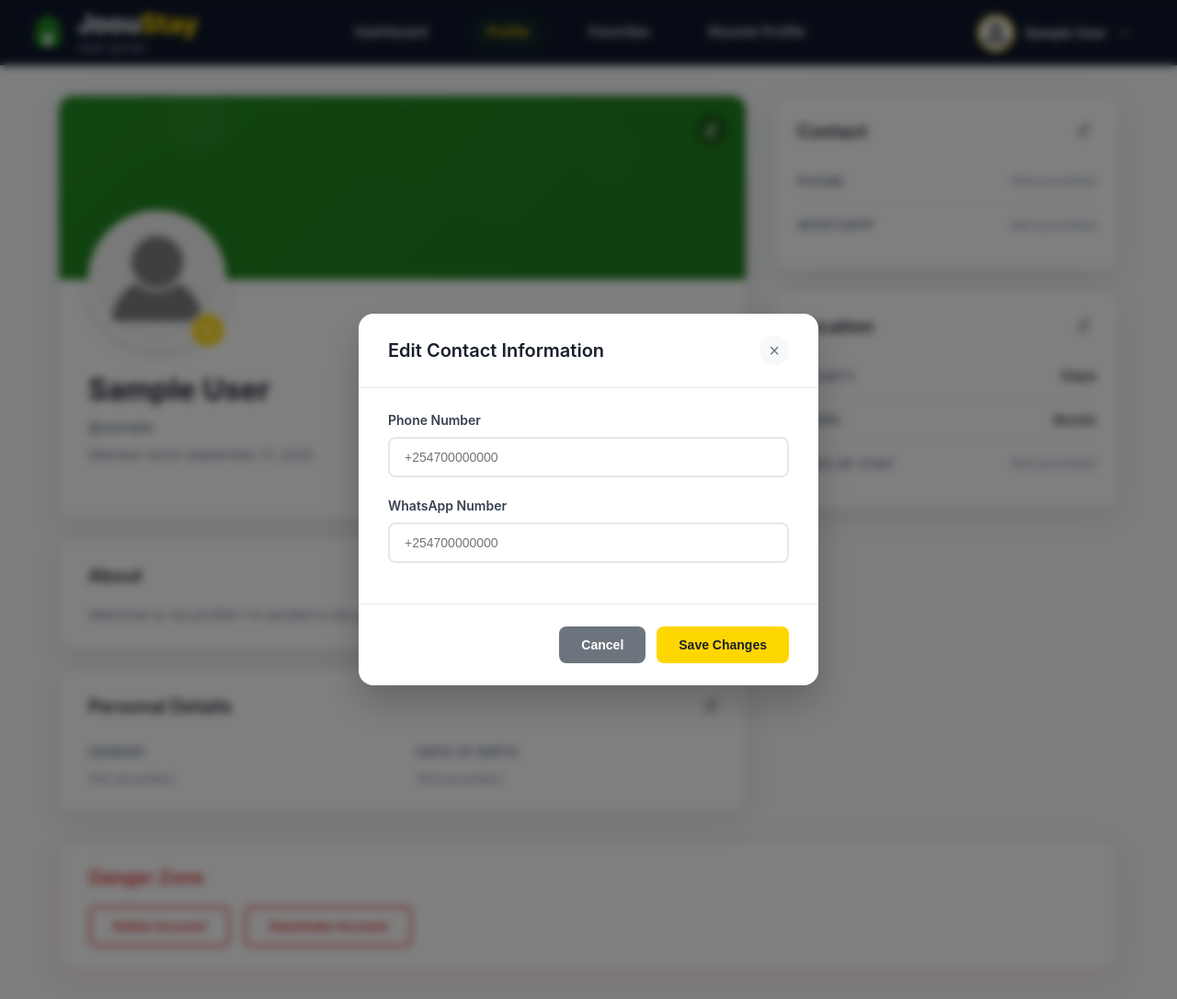
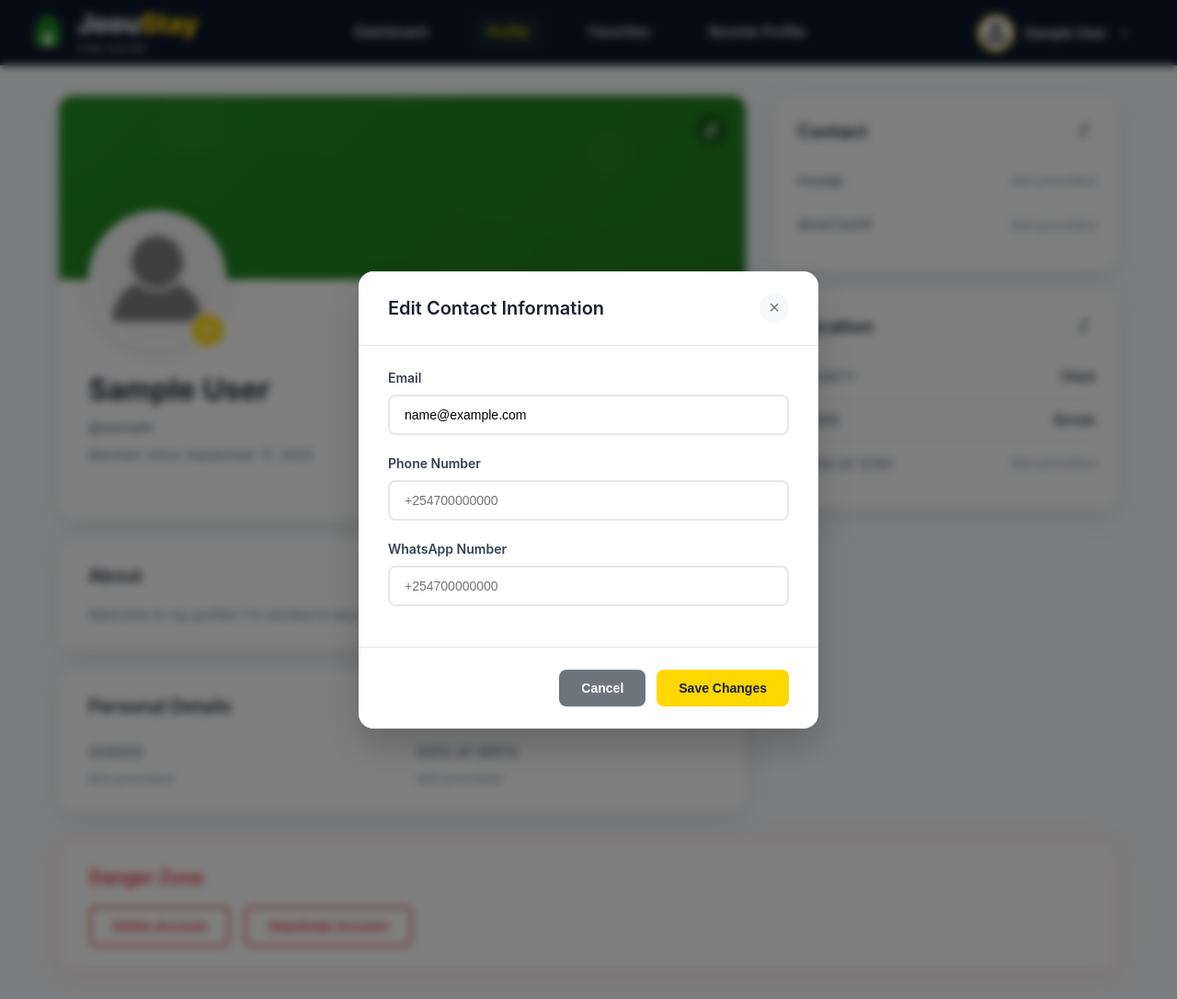
Before and after one commit to KenyanAudo03/house_hunting, a Django app: page /users/profile in a window 1280 px wide, after a click that opens the changed part. Shown: the whole page at 92% size. Run offline with Django 4.2, Linux system fonts and the light colour scheme; the visitor is signed in with stand-in values (Sample User, id 1).

Commit message:
Allow updating email

```diff
--- a/templates/users/partials/edit/edit-contact-info.html
+++ b/templates/users/partials/edit/edit-contact-info.html
@@ -11,6 +11,25 @@
       {% csrf_token %}
       <div class="modal-body">
         <div class="form-group">
+          <label for="email">Email</label>
+          <input
+            type="email"
+            class="form-control"
+            id="email"
+            name="email"
+            value="{{ user.email|default:'' }}"
+            placeholder="example@email.com"
+            maxlength="254"
+            required
+          />
+          <span
+            id="email-error"
+            class="error-message"
+            style="display: none"
+          ></span>
+        </div>
+
+        <div class="form-group">
           <label for="phone_number">Phone Number</label>
           <input
             type="tel"
@@ -23,6 +42,7 @@
             maxlength="20"
           />
         </div>
+
         <div class="form-group">
           <label for="whatsapp_number">WhatsApp Number</label>
           <input
```
